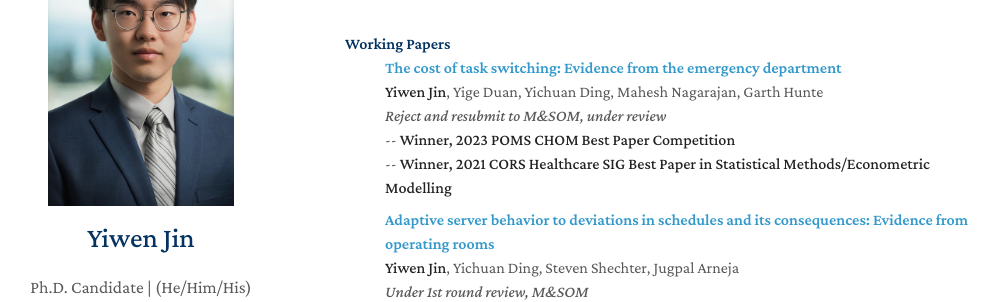
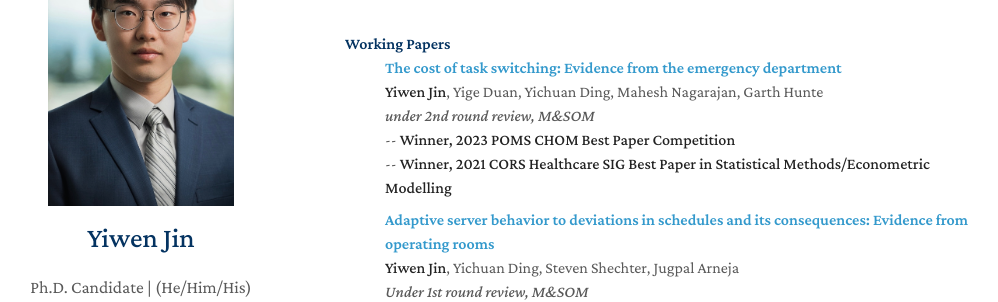
Before and after one commit to zeyang1225/zeyang1225.github.io, a Jekyll site: the page built from index.md, in a window 1280 px wide and 900 px high, scrolled down 588 px. Shown: the part 153-455 px from the top of the window, without its empty margins (135-1133 px from the left). Built offline with Jekyll 4.4.1, drawn with Linux system fonts in a browser that asks for light colours; nearby versions of some CDN libraries; a style sheet for code colours, icons or effects is not loaded; our own code applies the rules of GitHub Pages for plain Markdown files.

Commit message:
Update papers.md

```diff
--- a/_includes/papers.md
+++ b/_includes/papers.md
@@ -40,7 +40,7 @@
   <div class="col-sm-9" style="position: relative;padding-right: 15px;padding-left: 20px;">
     <div class="title"><a href="https://papers.ssrn.com/sol3/papers.cfm?abstract_id=3756677">The cost of task switching: Evidence from the emergency department</a></div>
     <div class="author"><strong>Yiwen Jin</strong>, Yige Duan, Yichuan Ding, Mahesh Nagarajan, Garth Hunte</div>
-    <div class="periodical"><em>Reject and resubmit to M&SOM, under review</em></div>
+    <div class="periodical"><em>under 2nd round review, M&SOM</em></div>
       -- <strong>Winner, 2023 POMS CHOM Best Paper Competition</strong><br>
       -- <strong>Winner, 2021 CORS Healthcare SIG Best Paper in Statistical Methods/Econometric Modelling</strong>
   </div>
```
